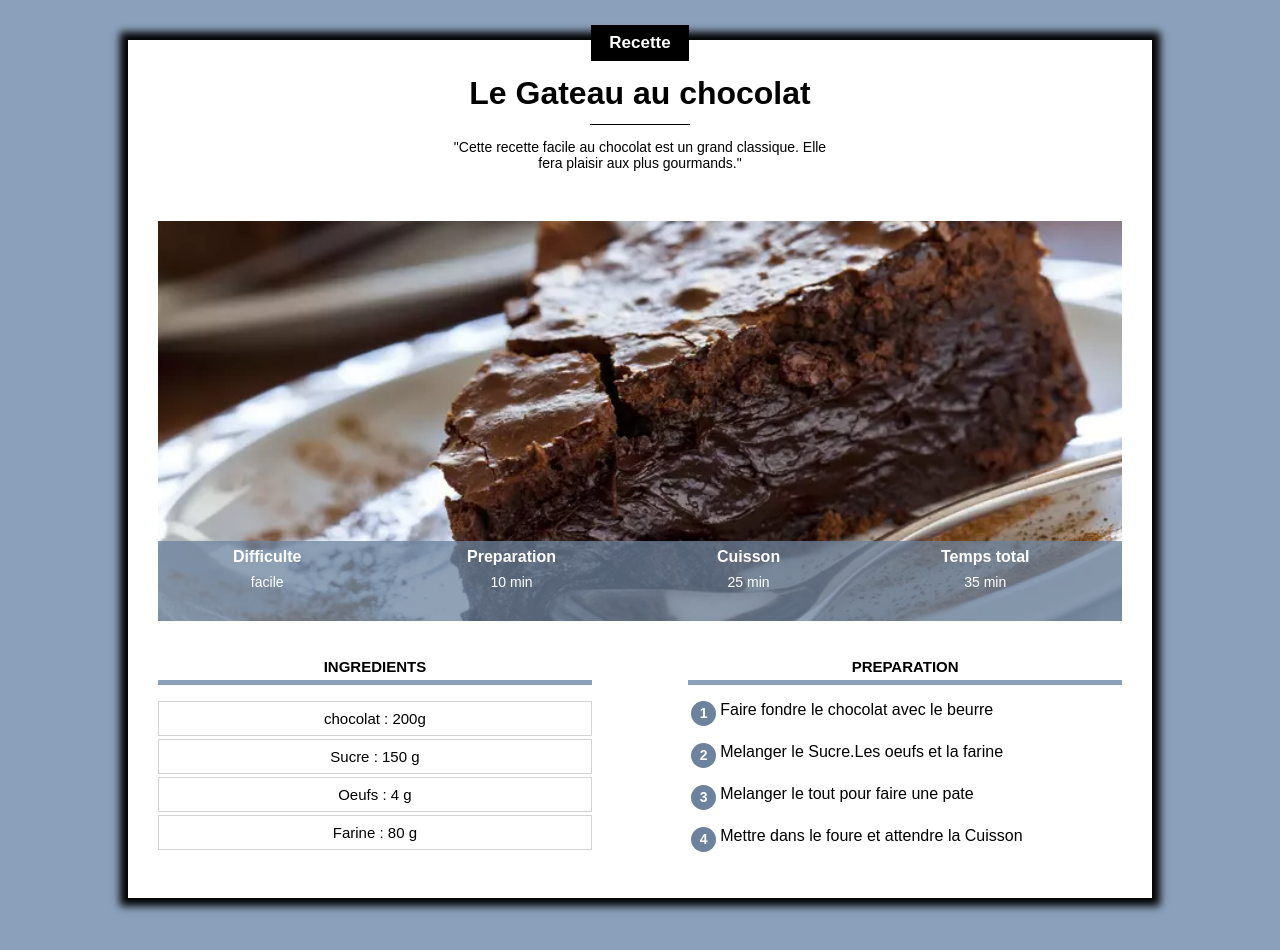
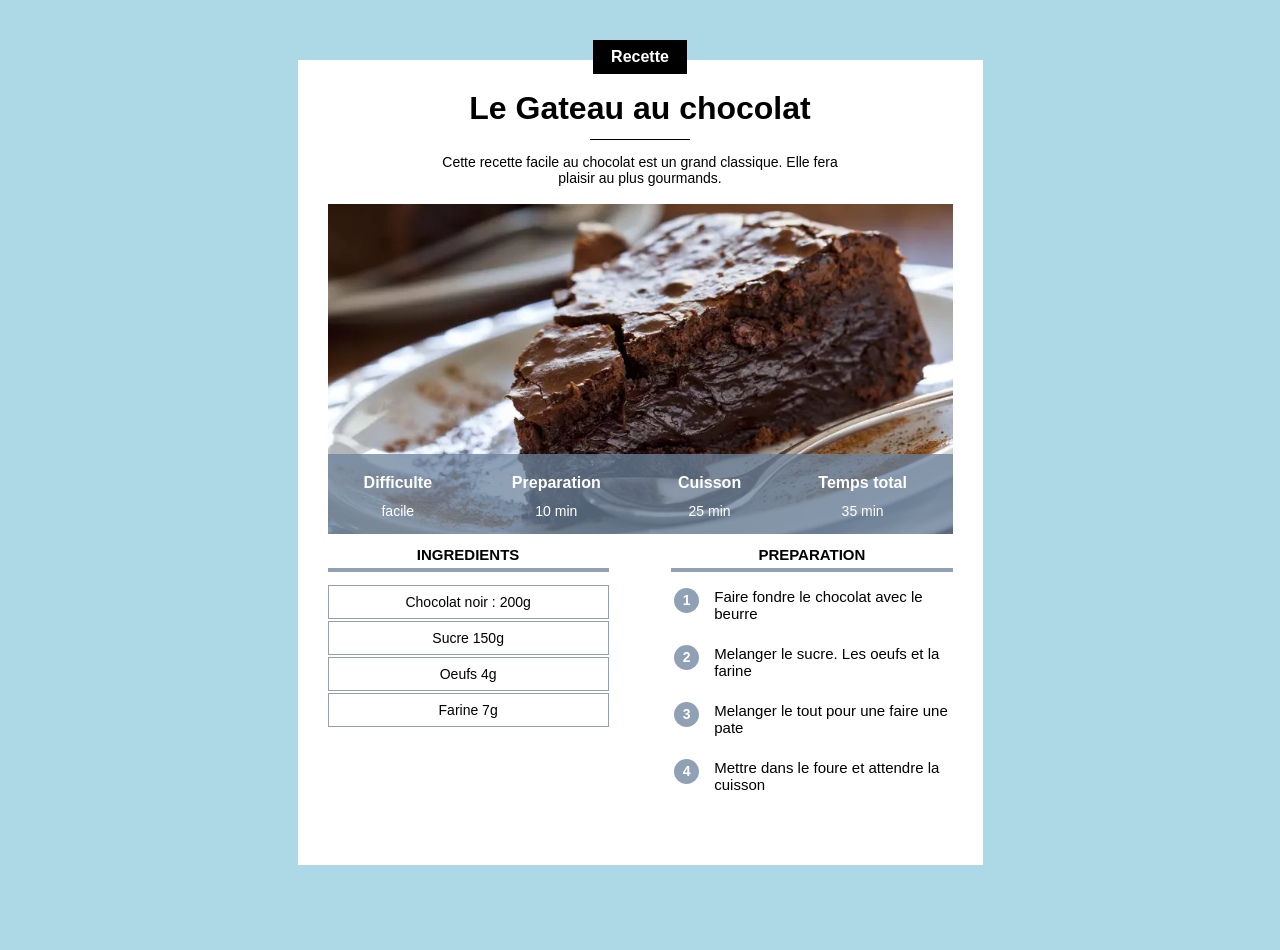
Before and after one commit to fox-22-ux/site_recette, a plain HTML site: page index.html in a window 1280 px wide. Drawn offline with Linux system fonts and the light colour scheme.

Commit message:
Add files via upload

```diff
--- a/index.html
+++ b/index.html
@@ -1,9 +1,11 @@
 <!DOCTYPE html>
-<html>
+<html lang="en">
 <head>
-        <title>Mon premier site </title>
-        <meta  charset="utf-8">
-        <link rel="stylesheet" href="recette.css">
+    <meta charset="UTF-8">
+    <meta http-equiv="X-UA-Compatible" content="IE=edge">
+    <meta name="viewport" content="width=device-width, initial-scale=1.0">
+    <title>Mon premier site</title>
+    <link rel="stylesheet" href="style.css">
 </head>
 <body>
     <div class="contenue">
@@ -13,50 +15,47 @@
         <h1>Le Gateau au chocolat</h1>
         <div class="separateur"></div>
         <div class="centre description">
-                <p class="description">"Cette recette facile au chocolat est un grand classique.
-                Elle fera plaisir aux plus gourmands."
+            <p class="description">Cette recette facile au chocolat est un grand classique.
+                Elle fera plaisir au plus gourmands.
+            </p>
         </div>
-            </p>
         <div class="info">
-                <img class="centre info" src="recete.webp?id=3333" alt="recete">
+            <img class="centre" src="recete.webp">
             <table class="info">
-                    <thead>
                 <tr>
                     <th>Difficulte</th>
                     <th>Preparation</th>
                     <th>Cuisson</th>
                     <th>Temps total</th>
                 </tr>
-                    </thead>
-                    <tbody>
                 <tr>
                     <td>facile</td>
                     <td>10 min</td>
                     <td>25 min</td>
                     <td>35 min</td>
                 </tr>
-                    </tbody>
             </table>
         </div>
         <div>
             <div class="colonne1 colonne">
                 <h2>Ingredients</h2>
                 <div class="ingredient">
-                    <p>chocolat : 200g</p>
-                    <p>Sucre : 150 g </p>
-                    <p>Oeufs : 4 g</p>
-                    <p>Farine : 80 g</p>
+                    <p>Chocolat noir : 200g</p>
+                    <p>Sucre 150g</p>
+                    <p>Oeufs 4g</p>
+                    <p>Farine 7g</p>
                 </div>
             </div>
             <div class="colonne2 colonne">
                 <h2>Preparation</h2>
                 <table class="preparation">
-                <tr><td><p class="numero">1</p></td><td class="particulier">Faire fondre le chocolat avec le beurre</td></tr>
-                <tr><td><p class="numero">2</p></td><td class="particulier">Melanger le Sucre.Les oeufs et la farine</td></tr>
-                <tr><td><p class="numero">3</p></td><td class="particulier">Melanger le tout pour faire une pate</td></tr>
-                <tr><td><p class="numero">4</p></td><td class="particulier">Mettre dans le foure et attendre la Cuisson</td></tr>
+                    <tr><td><p class="numero">1</p></td><td class="etape">Faire fondre le chocolat avec le beurre</td></tr>
+                    <tr><td><p class="numero">2</p></td><td class="etape">Melanger le sucre. Les oeufs et la farine</td></tr>
+                    <tr><td><p class="numero">3</p></td><td class="etape">Melanger le tout pour une faire une pate</td></tr>
+                    <tr><td><p class="numero">4</p></td><td class="etape">Mettre dans le foure et attendre la cuisson</td></tr>
                 </table>
         </div>
+
     </div>
     </div>
 </body>
--- /dev/null
+++ b/style.css
@@ -0,0 +1,170 @@
+*{
+    overflow: auto;
+}
+body{
+    background-color: lightblue;
+    margin: 0px;
+    font-family: Arial, Helvetica, sans-serif;
+}
+div.contenue{
+    background-color: white;
+    margin: 20px 8px 40px 8px;
+    padding: 10px 8px 8px 8px;
+    overflow: visible;
+}
+p.categorie{
+    background-color: black;
+    color: white;
+    display: inline-block;
+    font-size: 16px;
+    font-weight: bold;
+    padding: 8px 18px;
+    margin-bottom: 0px;
+    margin-top: -20px;
+}
+div.centre{
+    text-align: center;
+}
+div.categorie{
+    margin-top: 0px;
+    margin-bottom: 0px;
+    overflow: visible;
+}
+h1{
+    text-align: center;
+    margin-bottom: 12px;
+    margin-top: 12px;
+}
+p.description{
+    text-align: center;
+    max-width: 400px;
+    display: inline-block;
+    font-size: 14px;
+}
+div.description{
+    text-align: center;
+}
+div.separateur{
+    height: 1px;
+    width: 100px;
+    background-color: black;
+    margin-left: auto;
+    margin-right: auto;
+}
+div.info{
+    position: relative;
+    background-color: blue;
+}
+img.centre{
+    width: 100%;
+    height: 330px;
+    display: block;
+    object-fit: cover;
+}
+table.info{
+    position: absolute;
+    bottom: 0px;
+    width: 100%;
+    background-color: #6C829DC0;
+    color: white;
+    height: 50px;
+}
+table.info td{
+    text-align: center;
+    vertical-align: top;
+    font-size: 12px;
+}
+table.info th{
+    vertical-align: bottom;
+    padding-bottom: 8px;
+    font-size: 14px;
+}
+div.colonne{
+    width: 100%;
+    margin-bottom: 20px;
+}
+div.colonne h2{
+    text-align: center;
+    text-transform: uppercase;
+    font-size: 15px;
+    border-bottom: 5px solid #6C829DC0;
+    padding-bottom: 5px;
+}
+div.colonne1{
+    text-align: center;
+    font-size: 15px;
+}
+div.ingredient p{
+    border: 1px solid #6C829DC0;
+    padding: 8px 0px;
+    text-align: center;
+    margin-top: 0px;
+    margin-bottom: 2px;
+    font-size: 14px;
+}
+table.preparation p.numero{
+    background-color: #6C829DC0;
+    width: 25px;
+    height: 25px;
+    text-align: center;
+    padding-top: 4px;
+    box-sizing: border-box;
+    color: white;
+    border-radius: 50%;
+    font-weight: bold;
+    font-size: 14px;
+    margin: 0px;
+    min-height: 10px;
+}
+table.preparation td{
+    vertical-align: top;
+}
+table.preparation td.etape{
+    padding-left: 12px;
+    font-size: 15px;
+    padding-bottom: 20px;
+}
+/* style ordinnateur*/
+@media only screen and (min-width:768px){
+    div.contenue{
+        background-color: white;
+        margin: 60px 10% 80px 10%;
+        padding: 0px 30px 30px 30px;
+        min-width: 350px;
+    }
+    table.info{
+        height: 80px;
+    }
+    table.info td{
+        font-size: 14px;
+
+    }
+    table.info th{
+        font-size: 16px;
+    }
+    div.colonne{
+        width: 45%;
+    }
+    div.colonne h2{
+        text-align: center;
+        text-transform: uppercase;
+        font-size: 15px;
+        border-bottom: 4px solid #6C829DC0;
+    }
+    div.colonne1{
+        display: inline-block;
+        text-align: center;
+        margin-right: 10%;
+        font-size: 15px;
+    }
+    div.colonne2{
+        float: right;
+    }
+}
+@media only screen and (min-width:900px){
+    div.contenue{
+        margin-left: auto;
+        margin-right: auto;
+        width: 625px;
+    }
+}
```
Lines whose indentation alone changed are shown as unchanged.
